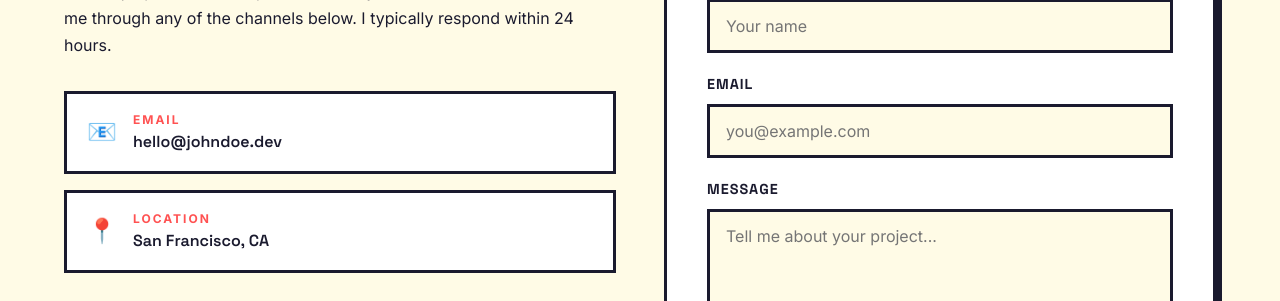
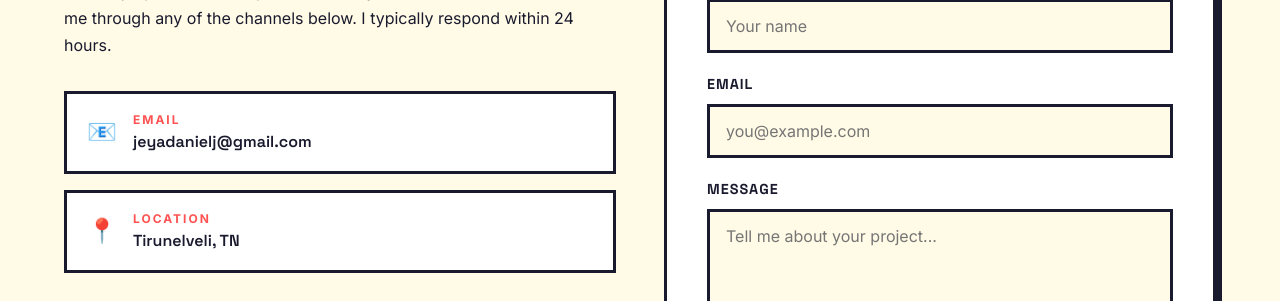
Before and after one commit to jeya-daniel-j/Portfolio, a React (Vite) app: page / in a window 1280 px wide. Shown: the part 3560-3861 px from the top of the page. Built offline with nearby package versions, Linux system fonts and the light colour scheme.

Commit message:
Update Contact Info: email and location

```diff
--- a/src/components/Contact.jsx
+++ b/src/components/Contact.jsx
@@ -38,14 +38,14 @@ export default function Contact() {
                 <span className="contact__detail-icon">📧</span>
                 <div>
                   <span className="contact__detail-label">Email</span>
-                  <span className="contact__detail-value">hello@johndoe.dev</span>
+                  <span className="contact__detail-value">jeyadanielj@gmail.com</span>
                 </div>
               </div>
               <div className="contact__detail brutal-border">
                 <span className="contact__detail-icon">📍</span>
                 <div>
                   <span className="contact__detail-label">Location</span>
-                  <span className="contact__detail-value">San Francisco, CA</span>
+                  <span className="contact__detail-value">Tirunelveli, TN</span>
                 </div>
               </div>
             </div>
```
